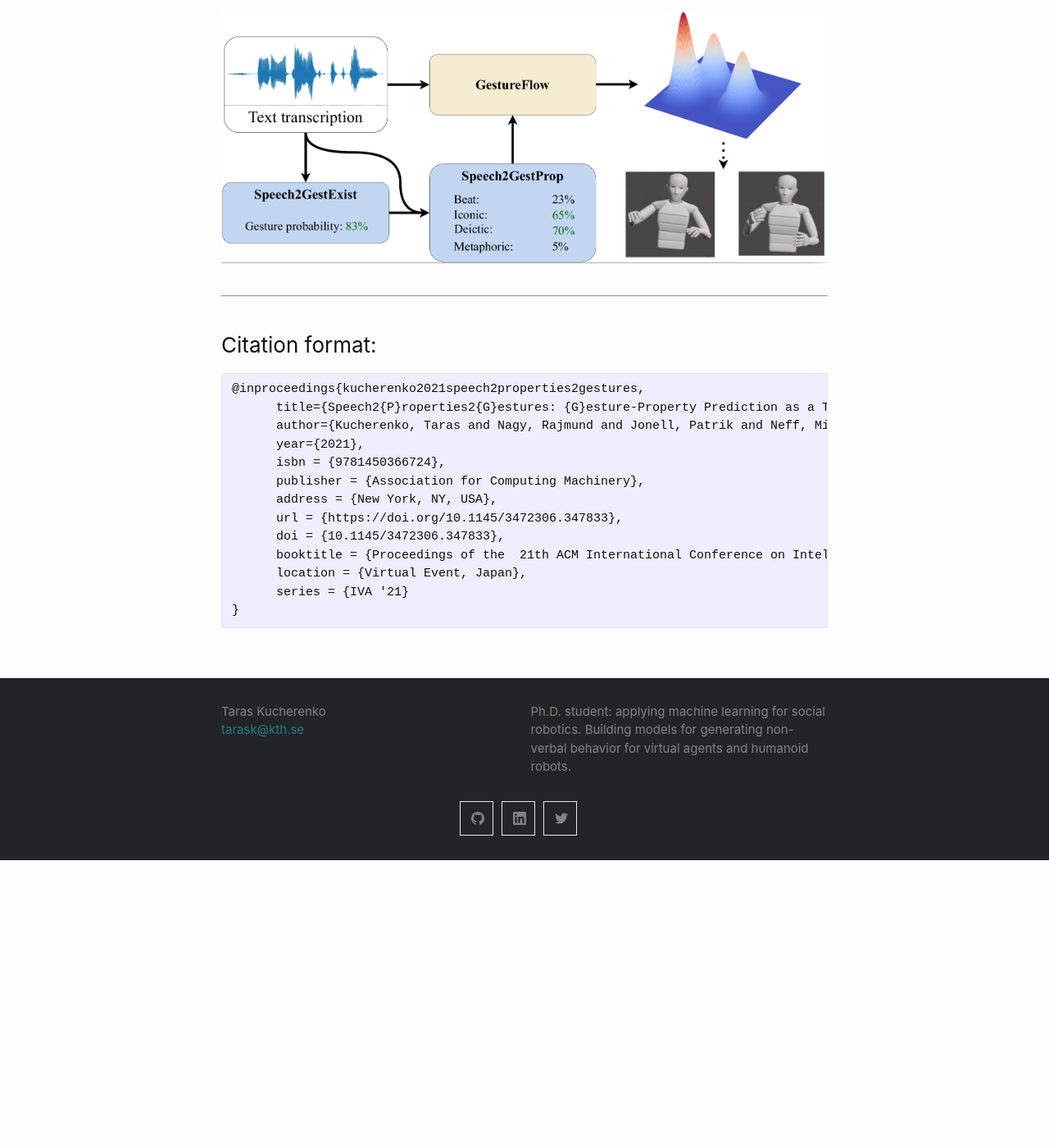
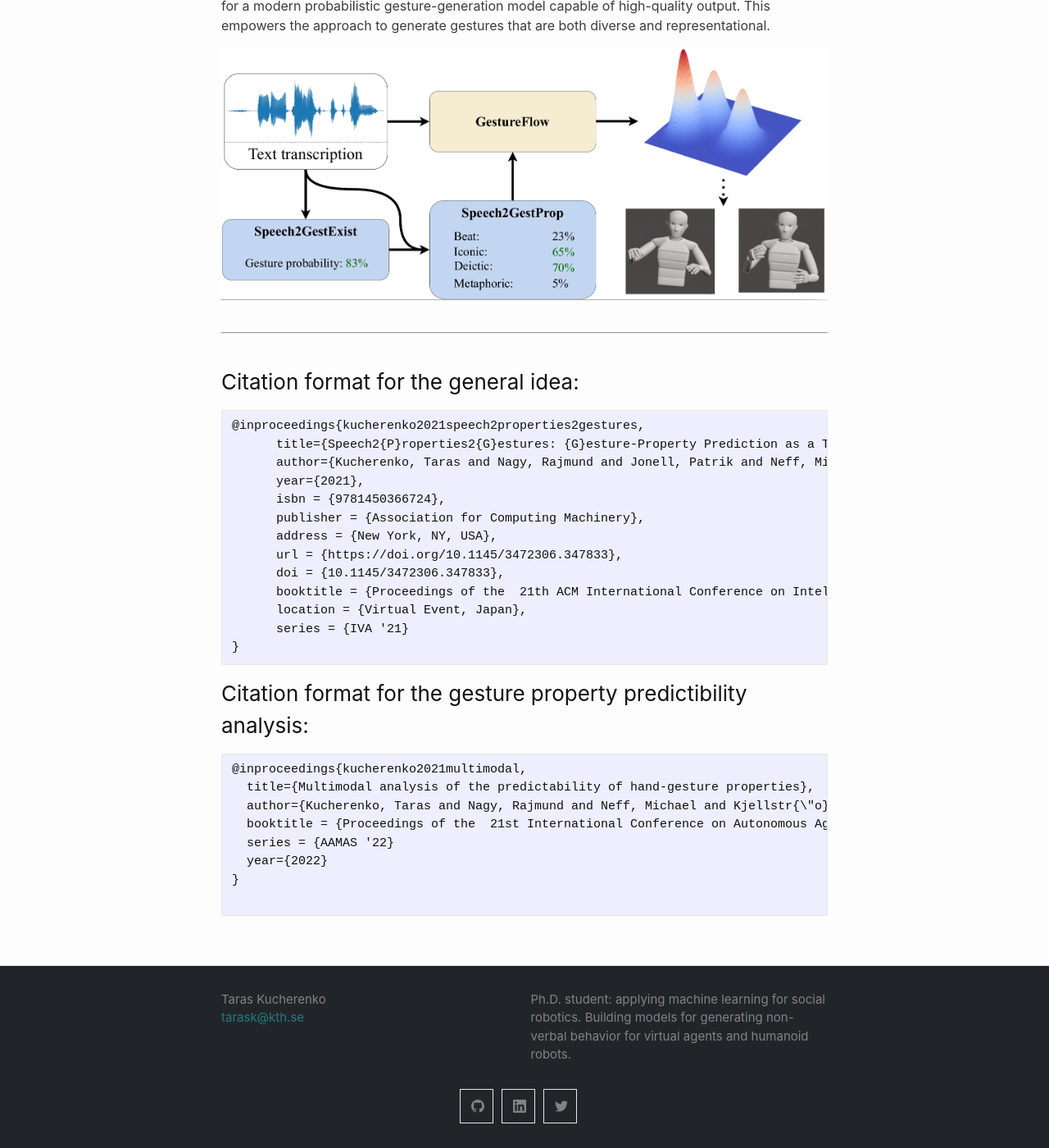
Before and after one commit to Svito-zar/Svito-zar.github.io, a Jekyll site: the page built from _posts/2021-07-30-Speech2Gest2Prop.md, in a window 1280 px wide and 1400 px high, scrolled down 1018 px. Shown: the whole window at 82% size. Built offline with Jekyll 4.4.1, drawn with Linux system fonts in a browser that asks for light colours; before the commit the page ends 2067 px from its top, so only the background shows below that; some of the changed text lies outside the part shown.

Commit message:
Update project page

````diff
--- a/_posts/2021-07-30-Speech2Gest2Prop.md
+++ b/_posts/2021-07-30-Speech2Gest2Prop.md
@@ -15,6 +15,8 @@
  <a href="https://arxiv.org/abs/2106.14736" style="font-size: 30px; text-decoration: none">[Project proposal (IVA'21 Honorable Mention)]  </a>
  <br>
  <a href="https://arxiv.org/abs/2108.05762" style="font-size: 30px; text-decoration: none">[Analysis of gesture property predictability (AAMAS'22)]   </a>
+ <b style="font-size: 30px; text-decoration: none"> [Data (coming soon) ]  </b>
+ <b style="font-size: 30px; text-decoration: none"> [Code (coming soon) ]  </b>
 </p>
 
 &nbsp;
@@ -36,7 +38,7 @@
 ***
 &nbsp;
 
-### Citation format:
+### Citation format for the general idea:
 ```
 @inproceedings{kucherenko2021speech2properties2gestures,
       title={Speech2{P}roperties2{G}estures: {G}esture-Property Prediction as a Tool for Generating Representational Gestures from Speech},
@@ -52,3 +54,15 @@
       series = {IVA '21}
 }
 ```
+
+### Citation format for the gesture property predictibility analysis:
+```
+@inproceedings{kucherenko2021multimodal,
+  title={Multimodal analysis of the predictability of hand-gesture properties},
+  author={Kucherenko, Taras and Nagy, Rajmund and Neff, Michael and Kjellstr{\"o}m, Hedvig and Henter, Gustav Eje},
+  booktitle = {Proceedings of the  21st International Conference on Autonomous Agents and Multiagent Systems},
+  series = {AAMAS '22}
+  year={2022}
+}
+
+```
````
